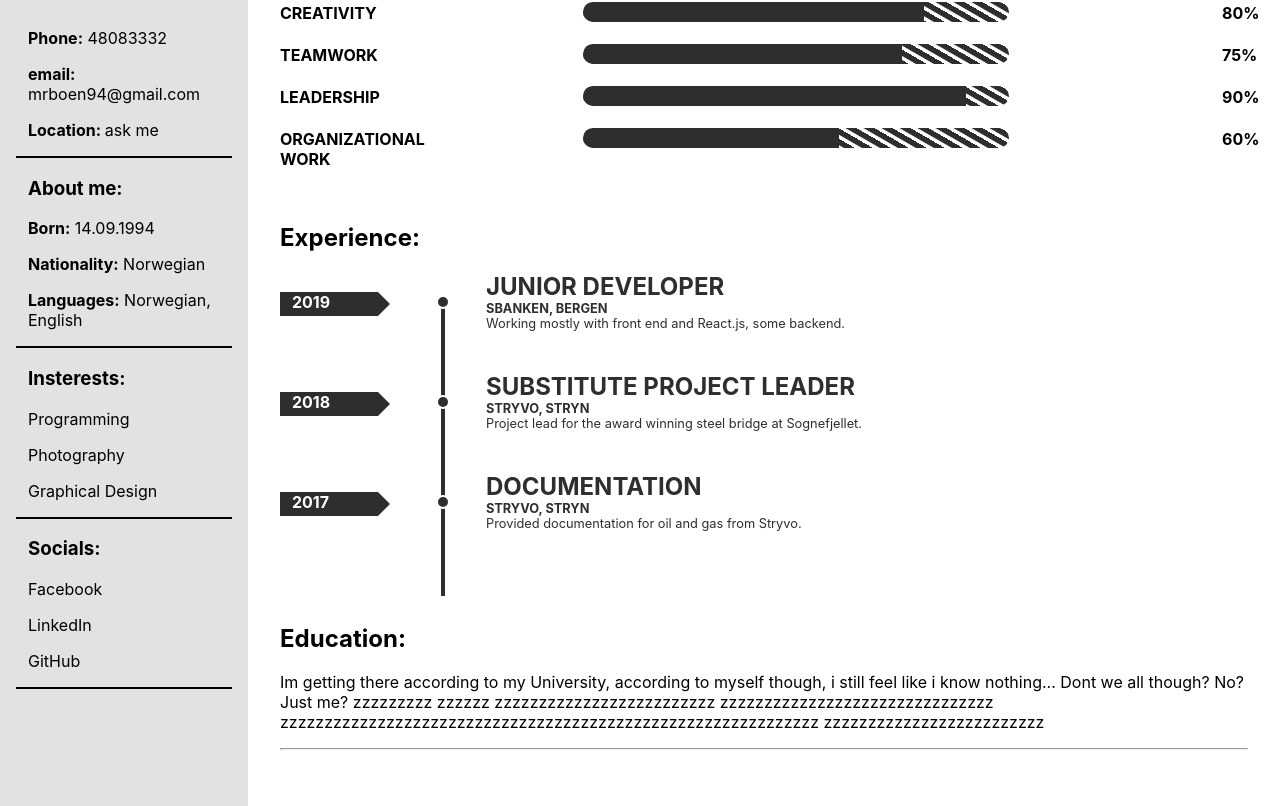
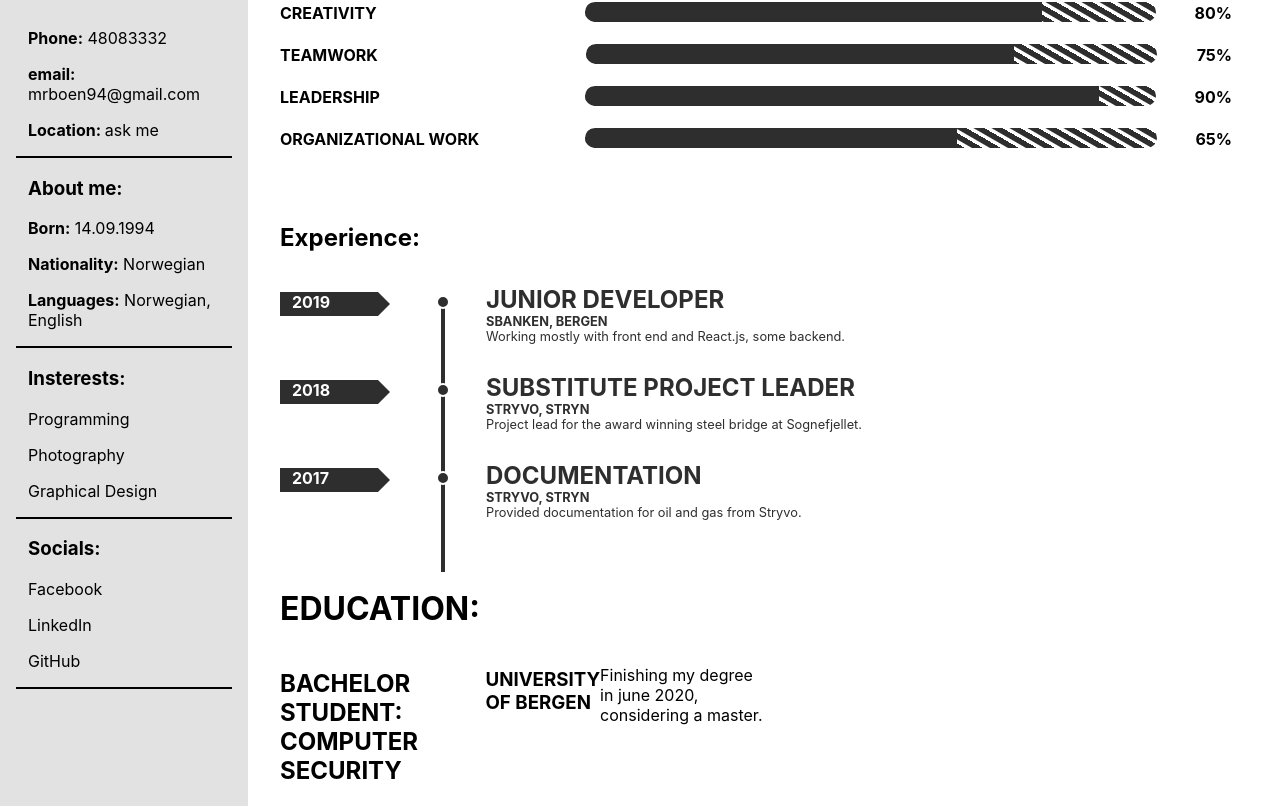
Before and after one commit to mrboen94/aasgard, a React (Create React App) app: page / in a window 1280 px wide. Shown: the part 294-1100 px from the top of the page. Built offline with nearby package versions, Linux system fonts and the light colour scheme.

Commit message:
more fixes

```diff
--- a/src/Components/Data/data.json
+++ b/src/Components/Data/data.json
@@ -17,5 +17,38 @@
         "Company": "STRYVO, STRYN",
         "Description": "Provided documentation for oil and gas from Stryvo.",
         "Year": "2017"
-    }]
+    }],
+    "Education": [
+        {
+            "Title": "BACHELOR STUDENT: COMPUTER SECURITY",
+            "School": "UNIVERSITY OF BERGEN",
+            "Description": "Finishing my degree in june 2020, considering a master."
+        },
+        {
+            "Title": "FOLKHIGHSCHOOL: PARKOUR & PROJECTS",
+            "School": "GYMNASTIKHØJSKOLEN",
+            "Description": "School in Denmark with a primary focus of movement, physical activity and projects."
+        }],
+    "AboutMe": [
+        {
+            "Title": "COMMUNICATION",
+            "Percent": "75%"
+        },
+        {
+            "Title": "CREATIVITY",
+            "Percent": "80%"
+        },
+        {
+            "Title": "TEAMWORK",
+            "Percent": "75%"
+        },
+        {
+            "Title": "LEADERSHIP",
+            "Percent": "90%"
+        },
+        {
+            "Title": "ORGANIZATIONAL WORK",
+            "Percent": "65%"
+        }
+    ]
 }
--- a/src/Components/Education.js
+++ b/src/Components/Education.js
@@ -1,5 +1,7 @@
 import React from "react";
 import styled from "styled-components";
+import { EducationCard } from "./SubComponents";
+import data from "./Data/data";
 
 const StyledDiv = styled.div`
   padding: 1em;
@@ -7,15 +9,18 @@ const StyledDiv = styled.div`
   height: 100vh;
 `;
 
+const education = data.Education;
 export default function Education() {
   return (
     <StyledDiv>
-        <h2>Education:</h2>
-        <p>Im getting there according to my University, according to myself though, i still feel like i know nothing... Dont we all though? No? Just me?  zzzzzzzzz zzzzzz zzzzzzzzzzzzzzzzzzzzzzzzz zzzzzzzzzzzzzzzzzzzzzzzzzzzzzzz
-          zzzzzzzzzzzzzzzzzzzzzzzzzzzzzzzzzzzzzzzzzzzzzzzzzzzzzzzzzzzzz
-          zzzzzzzzzzzzzzzzzzzzzzzzz
-        </p>
-        <hr />
+      <h1>EDUCATION:</h1>
+      {education.map(data => (
+        <EducationCard
+          title={data.Title}
+          school={data.School}
+          description={data.Description}
+        />
+      ))}
     </StyledDiv>
   );
 }
--- a/src/Components/SubComponents/AboutMeBars.js
+++ b/src/Components/SubComponents/AboutMeBars.js
@@ -1,6 +1,7 @@
 import React from "react";
 import styled from "styled-components";
 import ProgressBar from "./ProgressBar";
+import data from "../Data/data.json";
 
 const StyledProgressBar = styled.div`
   width: 100%
@@ -8,14 +9,16 @@ const StyledProgressBar = styled.div`
   margin: 0 auto;
 `;
 
+const aboutMe = data.AboutMe;
+
 export default function AboutMeBars() {
   return (
-    <StyledProgressBar>
-        <ProgressBar percentage={"75%"} skill={"COMMUNICATION"} />
-        <ProgressBar percentage={"80%"} skill={"CREATIVITY"} />
-        <ProgressBar percentage={"75%"} skill={"TEAMWORK"} />
-        <ProgressBar percentage={"90%"} skill={"LEADERSHIP"} />
-        <ProgressBar percentage={"60%"} skill={"ORGANIZATIONAL WORK"} />
-    </StyledProgressBar>
+    <>
+      {aboutMe.map(data => (
+        <StyledProgressBar>
+          <ProgressBar percentage={data.Percent} skill={data.Title} />
+        </StyledProgressBar>
+      ))}
+    </>
   );
 }
--- /dev/null
+++ b/src/Components/SubComponents/EducationCard.js
@@ -0,0 +1,18 @@
+import React from "react";
+import styled from "styled-components";
+
+const StyledDiv = styled.div`
+  display: flex;
+  flex-direction: rows;
+   max-width 50%;
+`;
+
+export default function EducationCard({ title, school, description }) {
+  return (
+    <StyledDiv>
+      <h2>{title}</h2>
+      <h3>{school}</h3>
+      <p>{description}</p>
+    </StyledDiv>
+  );
+}
--- a/src/Components/SubComponents/ExperienceCard.js
+++ b/src/Components/SubComponents/ExperienceCard.js
@@ -1,6 +1,6 @@
-import React from 'react';
-import styled from 'styled-components';
-import data from '../Data/data.json';
+import React from "react";
+import styled from "styled-components";
+import data from "../Data/data.json";
 
 const StyledDiv = styled.div`
   display: flex;
@@ -72,13 +72,14 @@ const StyledBorderDiv = styled.div`
 `;
 
 const StyledTextDiv = styled.div`
-    height: 100px;
+  margin-top: 13px;
+  padding-bottom: 1em;
 `;
 
 const Line = styled.div`
   margin-left: 3px;
   position: absolute;
-    width:  4px;
+  width: 4px;
   height: 100px;
   margin-top: 1px;
   background-color: #2e2e2e;
@@ -99,14 +100,11 @@ const experience = data.Experience;
 
 export default function ExperienceCard() {
   return (
-
     <StyledDiv>
       {experience.map(data => (
         <StyledCols>
           <ArrowDiv>
-                <StyledYear>
-                    {data.Year}
-                </StyledYear>
+            <StyledYear>{data.Year}</StyledYear>
             <StyledYearArrow />
           </ArrowDiv>
           <StyledBorderDiv>
@@ -121,4 +119,5 @@ export default function ExperienceCard() {
         </StyledCols>
       ))}
     </StyledDiv>
-    )}
+  );
+}
--- a/src/Components/SubComponents/ProgressBar.js
+++ b/src/Components/SubComponents/ProgressBar.js
@@ -1,5 +1,5 @@
-import React from 'react';
-import styled from 'styled-components';
+import React from "react";
+import styled from "styled-components";
 
 const StyledP = styled.p`
   text-align: center;
@@ -7,16 +7,20 @@ const StyledP = styled.p`
 `;
 
 const StyledGrid = styled.div`
-  display: grid;
-  grid-template-columns: 90px auto 10px;
+  display: flex;
+  flex: 4 10 2;
   margin: 1em;
   justify-contents: left;
   height: 0px;
   padding-bottom: 26px;
 `;
 
+const StyledTextGrid = styled.div`
+  width: 28%;
+`;
+
 const Tracker = styled.div`
-    width 50%;
+    width 60%;
     height 20px;
     margin: 15px auto;
     background: repeating-linear-gradient(
@@ -43,11 +47,17 @@ const ProgressInTracker = styled.div`
 export default function ProgressBar({ percentage, skill }) {
   return (
     <StyledGrid>
-                <p><b>{skill}</b></p>
+      <StyledTextGrid>
+        <p>
+          <b>{skill}</b>
+        </p>
+      </StyledTextGrid>
       <Tracker>
         <ProgressInTracker percentage={percentage} />
       </Tracker>
-                <p><b>{percentage}</b></p>
+      <p>
+        <b>{percentage}</b>
+      </p>
     </StyledGrid>
-        )
+  );
 }
--- a/src/Components/SubComponents/index.js
+++ b/src/Components/SubComponents/index.js
@@ -1,3 +1,3 @@
-
 export { default as AboutMeBars } from "./AboutMeBars";
 export { default as ExperienceCard } from "./ExperienceCard";
+export { default as EducationCard } from "./EducationCard";
```
Lines whose indentation alone changed are shown as unchanged.
